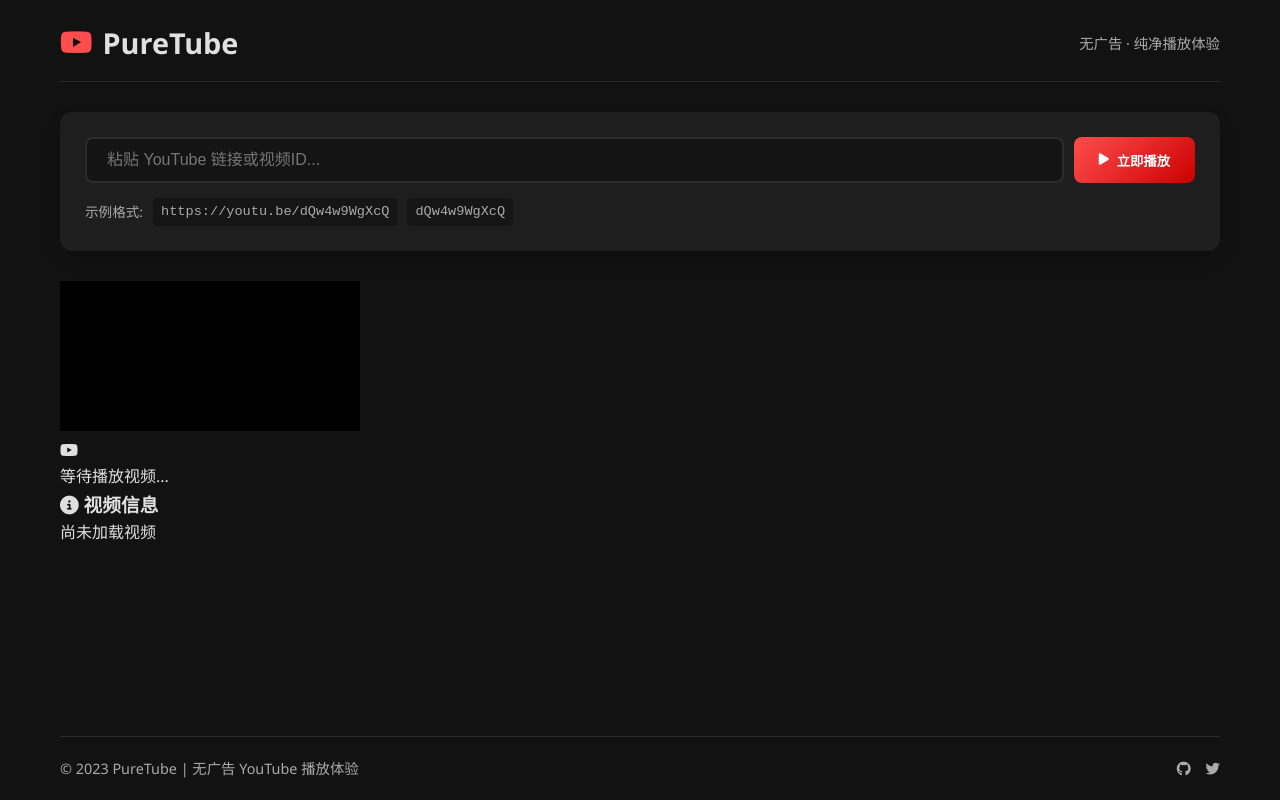
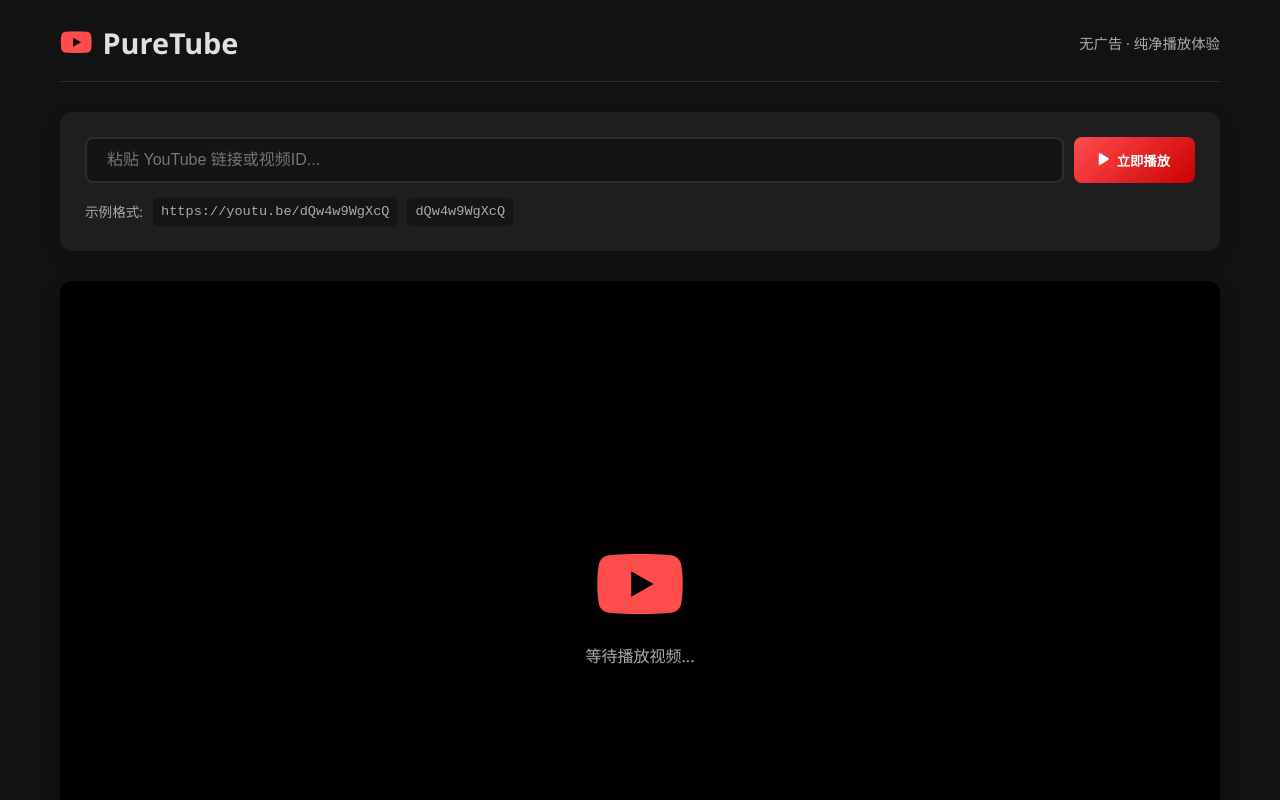
Before and after one commit to haoqi75/Youtube-Player-NoAds, a plain HTML site: page index.html in a window 1280 px wide. Shown: the top 800 px of the page. Drawn offline with Linux system fonts and the light colour scheme.

Commit message:
更新样式，让它可以支持新播放器

```diff
--- a/styles.css
+++ b/styles.css
@@ -278,3 +278,82 @@ body {
         order: -1;
     }
 }
+
+.player-embed-container {
+    position: relative;
+    width: 100%;
+    padding-bottom: 56.25%; /* 16:9 比例 */
+    height: 0;
+    overflow: hidden;
+    border-radius: 12px;
+    background: #000;
+    box-shadow: 0 8px 16px rgba(0, 0, 0, 0.3);
+    margin-bottom: 20px;
+}
+
+#player-iframe {
+    position: absolute;
+    top: 0;
+    left: 0;
+    width: 100%;
+    height: 100%;
+    border: none;
+    z-index: 10;
+    opacity: 0;
+    transition: opacity 0.3s ease;
+}
+
+#player-iframe.active {
+    opacity: 1;
+}
+
+.player-placeholder {
+    position: absolute;
+    top: 0;
+    left: 0;
+    width: 100%;
+    height: 100%;
+    display: flex;
+    flex-direction: column;
+    justify-content: center;
+    align-items: center;
+    color: var(--text-secondary);
+    z-index: 1;
+    pointer-events: none;
+}
+
+.player-placeholder i {
+    font-size: 5rem;
+    margin-bottom: 20px;
+    color: var(--primary);
+}
+
+.video-info-card {
+    background: var(--card-bg);
+    border-radius: 12px;
+    padding: 20px;
+    margin-bottom: 20px;
+}
+
+.video-info-card h3 {
+    margin-bottom: 15px;
+    display: flex;
+    align-items: center;
+    gap: 10px;
+    color: var(--primary);
+}
+
+.info-content {
+    line-height: 1.6;
+}
+
+/* 响应式调整 */
+@media (max-width: 768px) {
+    .player-placeholder i {
+        font-size: 3rem;
+    }
+
+    .player-placeholder p {
+        font-size: 0.9rem;
+    }
+    }
```
